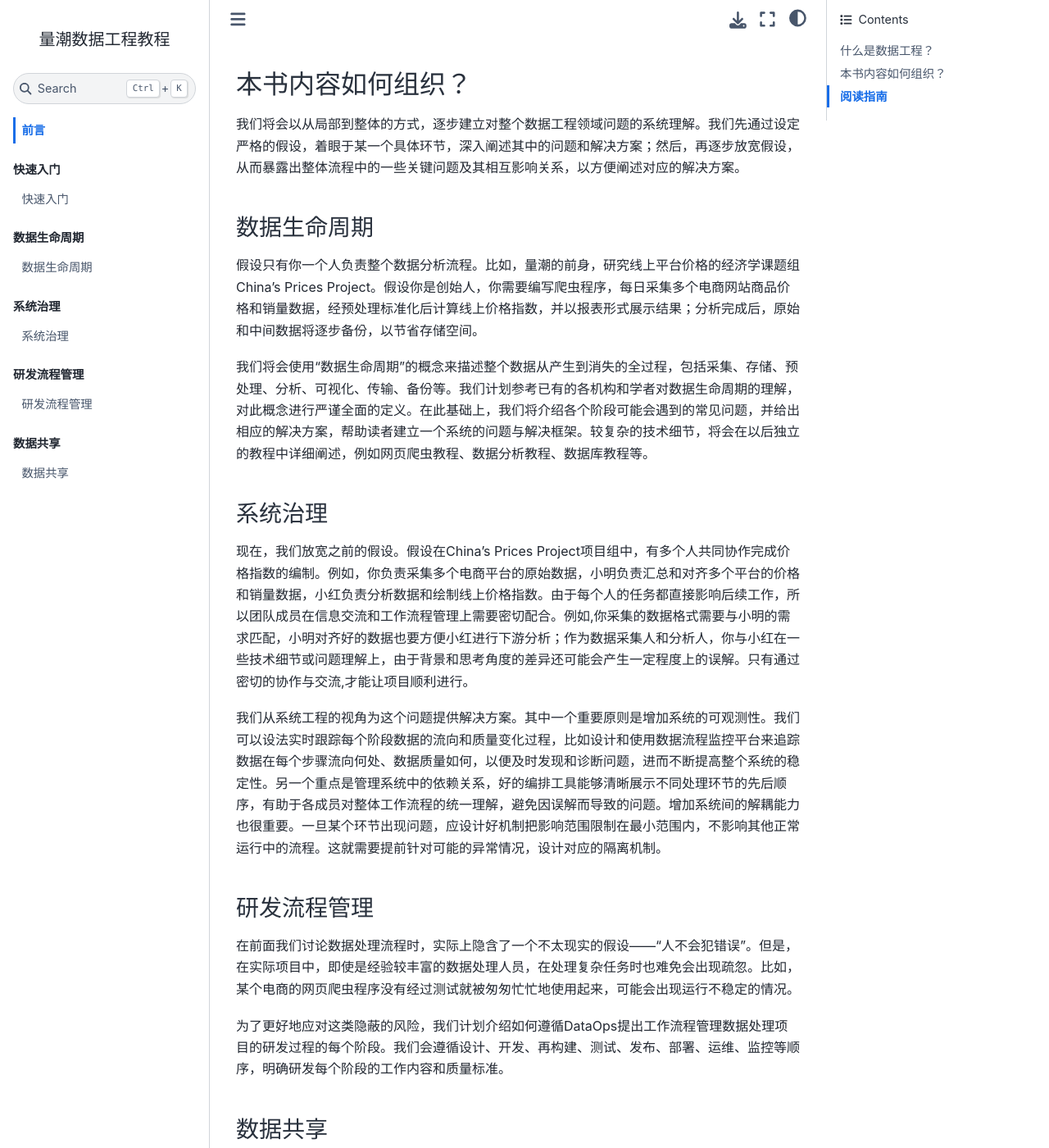
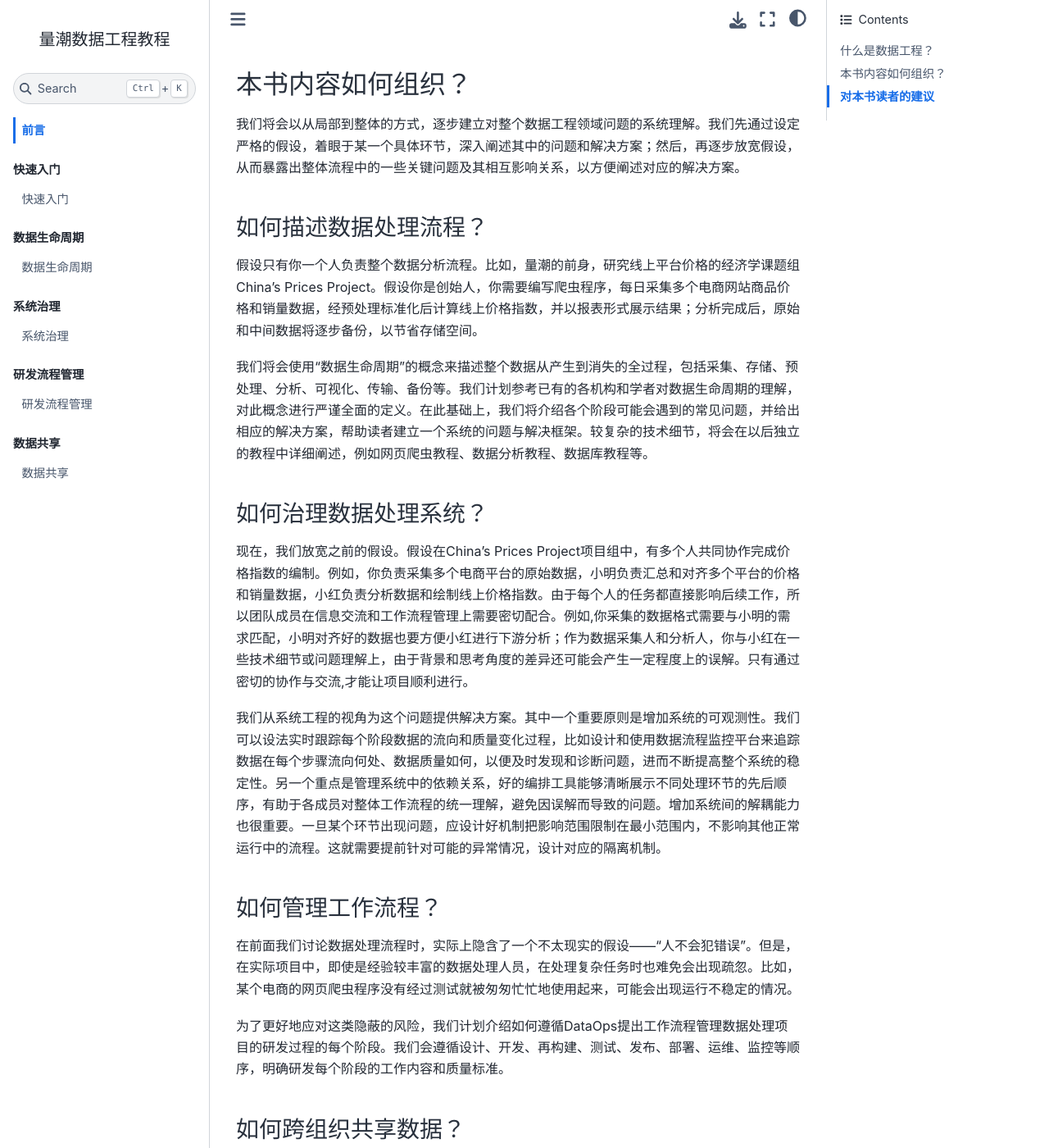
Before and after one commit to quanttide/quanttide-tutorial-of-data-engineering, a Jupyter Book: the page built from index.md, in a window 1280 px wide and 1400 px high, scrolled down 730 px. Shown: the whole window at 82% size. Built offline with Jupyter Book 1.0.4 settings and Sphinx 7.4.7 and the Sphinx Book theme 1.1.4, drawn with Linux system fonts in a browser that asks for light colours; some of the changed text lies outside the part shown.

Commit message:
change(index): 修改小标题

```diff
--- a/index.md
+++ b/index.md
@@ -20,37 +20,37 @@
 
 我们将会以从局部到整体的方式，逐步建立对整个数据工程领域问题的系统理解。我们先通过设定严格的假设，着眼于某一个具体环节，深入阐述其中的问题和解决方案；然后，再逐步放宽假设，从而暴露出整体流程中的一些关键问题及其相互影响关系，以方便阐述对应的解决方案。
 
-### 数据生命周期
+### 如何描述数据处理流程？
 
 假设只有你一个人负责整个数据分析流程。比如，量潮的前身，研究线上平台价格的经济学课题组China's Prices Project。假设你是创始人，你需要编写爬虫程序，每日采集多个电商网站商品价格和销量数据，经预处理标准化后计算线上价格指数，并以报表形式展示结果；分析完成后，原始和中间数据将逐步备份，以节省存储空间。
 
 我们将会使用“数据生命周期”的概念来描述整个数据从产生到消失的全过程，包括采集、存储、预处理、分析、可视化、传输、备份等。我们计划参考已有的各机构和学者对数据生命周期的理解，对此概念进行严谨全面的定义。在此基础上，我们将介绍各个阶段可能会遇到的常见问题，并给出相应的解决方案，帮助读者建立一个系统的问题与解决框架。较复杂的技术细节，将会在以后独立的教程中详细阐述，例如网页爬虫教程、数据分析教程、数据库教程等。
 
-### 系统治理
+### 如何治理数据处理系统？
 
 现在，我们放宽之前的假设。假设在China's Prices Project项目组中，有多个人共同协作完成价格指数的编制。例如，你负责采集多个电商平台的原始数据，小明负责汇总和对齐多个平台的价格和销量数据，小红负责分析数据和绘制线上价格指数。由于每个人的任务都直接影响后续工作，所以团队成员在信息交流和工作流程管理上需要密切配合。例如,你采集的数据格式需要与小明的需求匹配，小明对齐好的数据也要方便小红进行下游分析；作为数据采集人和分析人，你与小红在一些技术细节或问题理解上，由于背景和思考角度的差异还可能会产生一定程度上的误解。只有通过密切的协作与交流,才能让项目顺利进行。
 
 我们从系统工程的视角为这个问题提供解决方案。其中一个重要原则是增加系统的可观测性。我们可以设法实时跟踪每个阶段数据的流向和质量变化过程，比如设计和使用数据流程监控平台来追踪数据在每个步骤流向何处、数据质量如何，以便及时发现和诊断问题，进而不断提高整个系统的稳定性。另一个重点是管理系统中的依赖关系，好的编排工具能够清晰展示不同处理环节的先后顺序，有助于各成员对整体工作流程的统一理解，避免因误解而导致的问题。增加系统间的解耦能力也很重要。一旦某个环节出现问题，应设计好机制把影响范围限制在最小范围内，不影响其他正常运行中的流程。这就需要提前针对可能的异常情况，设计对应的隔离机制。
 
-### 研发流程管理
+### 如何管理工作流程？
 
 在前面我们讨论数据处理流程时，实际上隐含了一个不太现实的假设——“人不会犯错误”。但是，在实际项目中，即使是经验较丰富的数据处理人员，在处理复杂任务时也难免会出现疏忽。比如，某个电商的网页爬虫程序没有经过测试就被匆匆忙忙地使用起来，可能会出现运行不稳定的情况。
 
 为了更好地应对这类隐蔽的风险，我们计划介绍如何遵循DataOps提出工作流程管理数据处理项目的研发过程的每个阶段。我们会遵循设计、开发、再构建、测试、发布、部署、运维、监控等顺序，明确研发每个阶段的工作内容和质量标准。
 
-### 数据共享
+### 如何跨组织共享数据？
 
 在实际商业环境中，不同组织之间的数据合作往往需要面临许多问题的解决。比如，量潮使用China's Prices Project积累的技术为客户提供一套线上价格监控平台。该平台需要整合各家网站商品数据，进行横向分析，并提供定价建议。但由于数据格式标准不一致，直接整合使用将导致大量错误。个别敏感字段，如买家姓名，如果直接共享，也会触犯隐私法规。此外，参与各方在收集与应用数据上的权责需要明确规定。
 
 我们计划介绍制定统一的数据字段和结构标准的方案。对于敏感信息的存储和分享，我们计划介绍数据加密、数据脱敏、隐私计算等数据安全技术。商业数据的交易环节会涉及到财务和法务知识，因此我们将介绍如何评估数据资产的价值、如何制定多方数据使用授权实践等。网页爬虫等技术需要合规，因此我们也会接受合规评估方案。
 
-### 数据工程平台
+### 如何搭建数据工程平台？
 
 在长期的实践中，我们深刻认识到，数据分析流程中的步骤通常较多，任何一个步骤出现问题都可能对整个分析流程产生负面影响。假设有个平台，它可以积累在某个处理环节的经验，以提高构建处理流程的效率；可以更透明地展示每个项目的完整流程，以提高团队协作水平；可以严格地约束开发者的行为，以确保工程质量；最后，帮助减少跨组织分享的成本，最终实现数据的价值。
 
 我们正在研发的量潮数据云正是为了满足上述需求而创建的平台。我们计划提供持续交付数据集和应用的功能，通过集成Serverless计算等标准云服务来提高数据处理流程的效率。我们计划通过引入可观测性和工作流等功能来加强系统治理，以确保平台的稳定性和可靠性。我们还会通过拓展DevOps解决方案为平台用户提供符合DataOps规范的研发管理流程管理。我们的平台还支持与自研或社区金融法务SaaS以及数据交易所等进行打通，最大程度地扫清数据共享的障碍。我们致力于为用户提供一站式的数据工程管理和协作平台，帮助我们的用户从繁琐复杂的数据工程问题中解脱出来，专注于自己的数据分析工作。
 
-## 阅读指南
+## 对本书读者的建议
 
 对于媒体记者等不需要实际操作的读者,我们希望这本教程可以起到扫盲作用。您可以初步了解数据工程这个新兴领域的基本概念，例如各个处理环节的含义，以及它在不同行业中的应用场景。理解这些就可以，无需深入解读各个技术细节。
 
```
